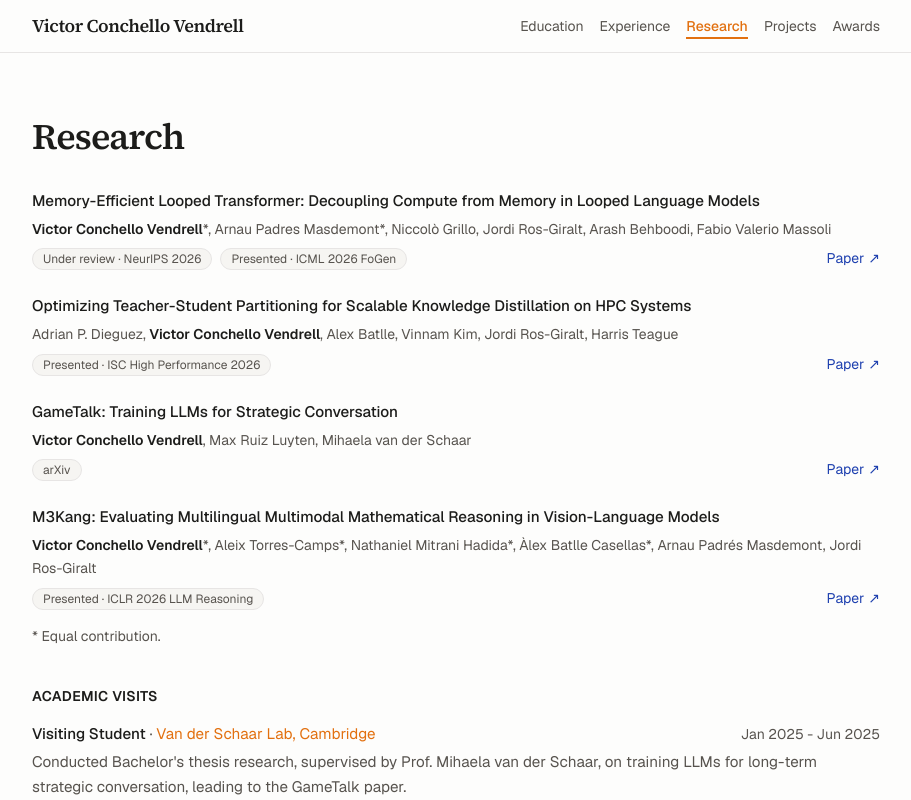
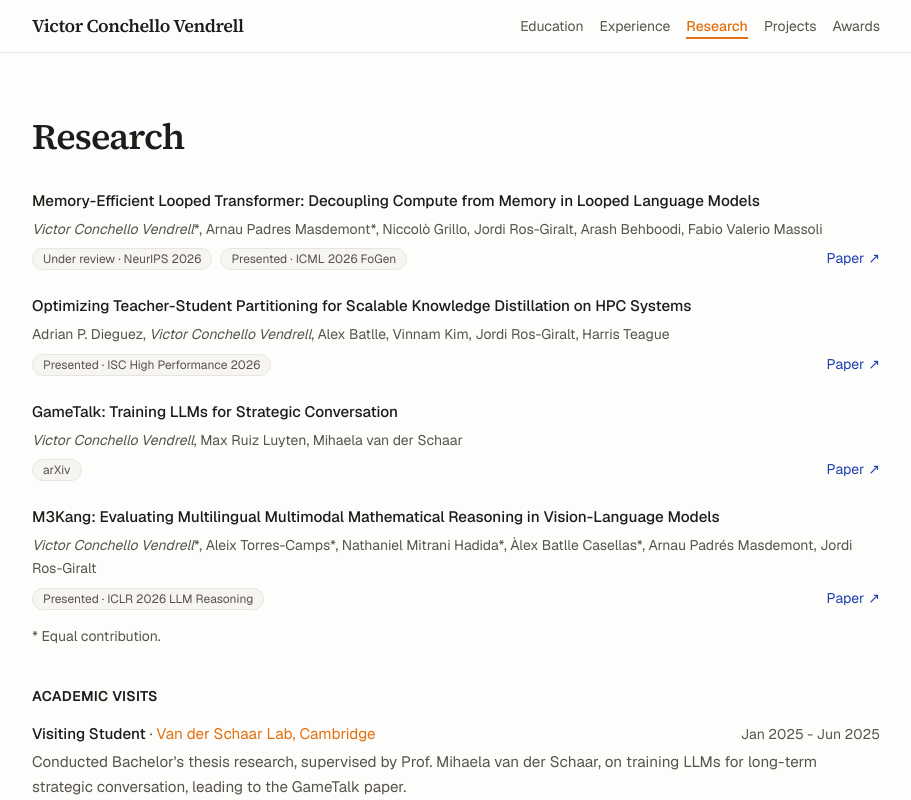
Before and after one commit to Victoriano012/PersonalWeb, a Next.js app: page /research in a window 1280 px wide. Shown: the top 800 px of the page, without its empty margins (184-1095 px from the left). Built offline with nearby package versions, Linux system fonts and the light colour scheme; no server answers.

Commit message:
Italicize Victor's name in paper author lists instead of bolding it

```diff
--- a/components/sections/Research.tsx
+++ b/components/sections/Research.tsx
@@ -10,9 +10,7 @@ function AuthorList({ authors }: { authors: Author[] }) {
         <span key={author.name}>
           {i > 0 && ", "}
           {author.highlight ? (
-            <strong className="font-semibold text-foreground">
-              {author.name}
-            </strong>
+            <span className="italic">{author.name}</span>
           ) : (
             author.name
           )}
--- a/src/data/types.ts
+++ b/src/data/types.ts
@@ -23,7 +23,7 @@ export interface ResearchEntry {
 
 export interface Author {
   name: string;
-  /** Victor's name, to be rendered in bold */
+  /** Victor's name, to be rendered in italics */
   highlight?: boolean;
   /** Equal contribution (asterisk in the CV) */
   equalContribution?: boolean;
```
